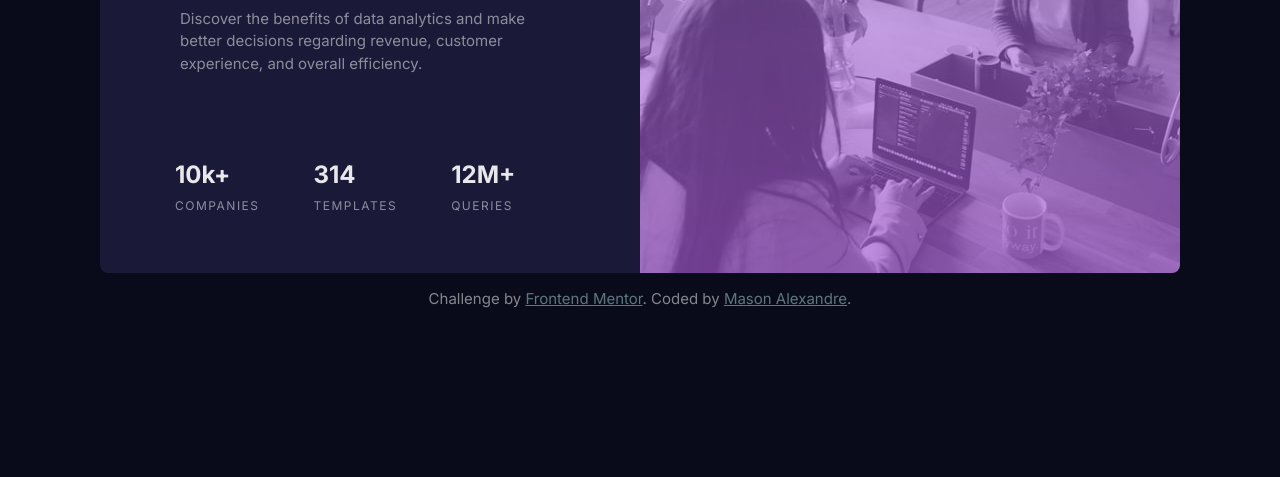
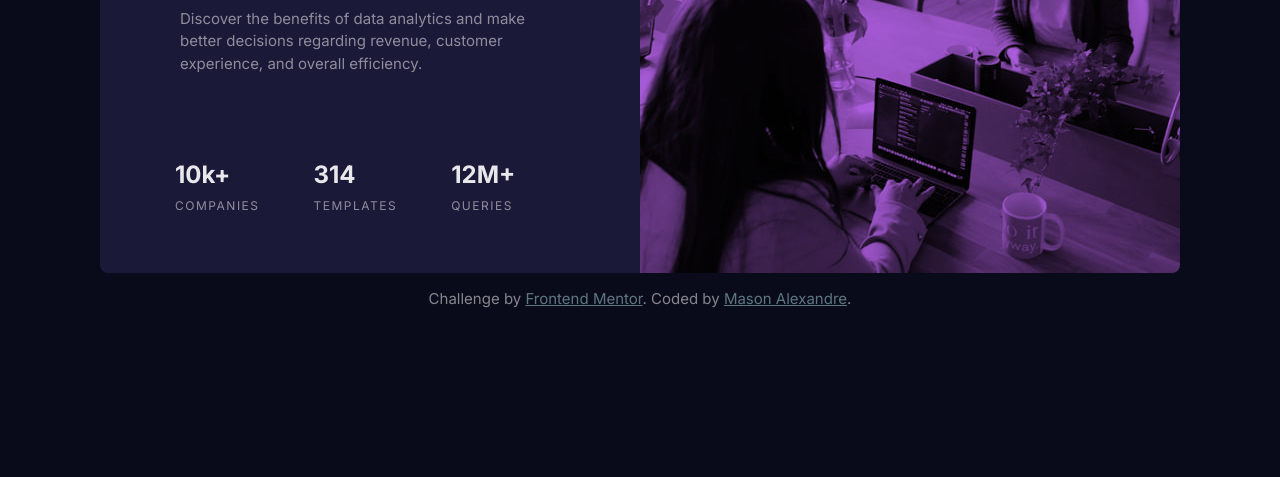
Before and after one commit to MasonAlexandre/card-component, a plain HTML site: page index.html in a window 1280 px wide. Shown: the part 323-800 px from the top of the page. Drawn offline with Linux system fonts and the light colour scheme.

Commit message:
Update styles.css

```diff
--- a/css/styles.css
+++ b/css/styles.css
@@ -59,27 +59,27 @@ p{
 .flex-left{
   background-color: #1B1938;
   margin: 0 0;
-  width: 540px;
+  width: 33.75rem;
   border-top-left-radius: 8px;
   border-bottom-left-radius: 8px;
-  height: 446px;
+  height: 27.875rem;
 }
 
 .flex-right{
-  background: linear-gradient(
-  rgba(153, 102, 204, 0.55),
-  rgba(170, 92,	219, 0.65)
-  ),
-  url("../images/image-header-desktop.jpg");
+  background-image: url("../images/image-header-desktop.jpg");
+  background-repeat: no-repeat;
+  background-size: cover;
+  background-color: rgb(170, 92, 219);
+  background-blend-mode: multiply;
   margin: 0 0;
-  height: 446px;
+  height: 27.875rem;
   border-top-right-radius: 8px;
   border-bottom-right-radius: 8px;
 }
 
 .stats{
   position: relative;
-  top:100px;
+  top: 100px;
   left: 50px;
 }
 .stat-1{
```
